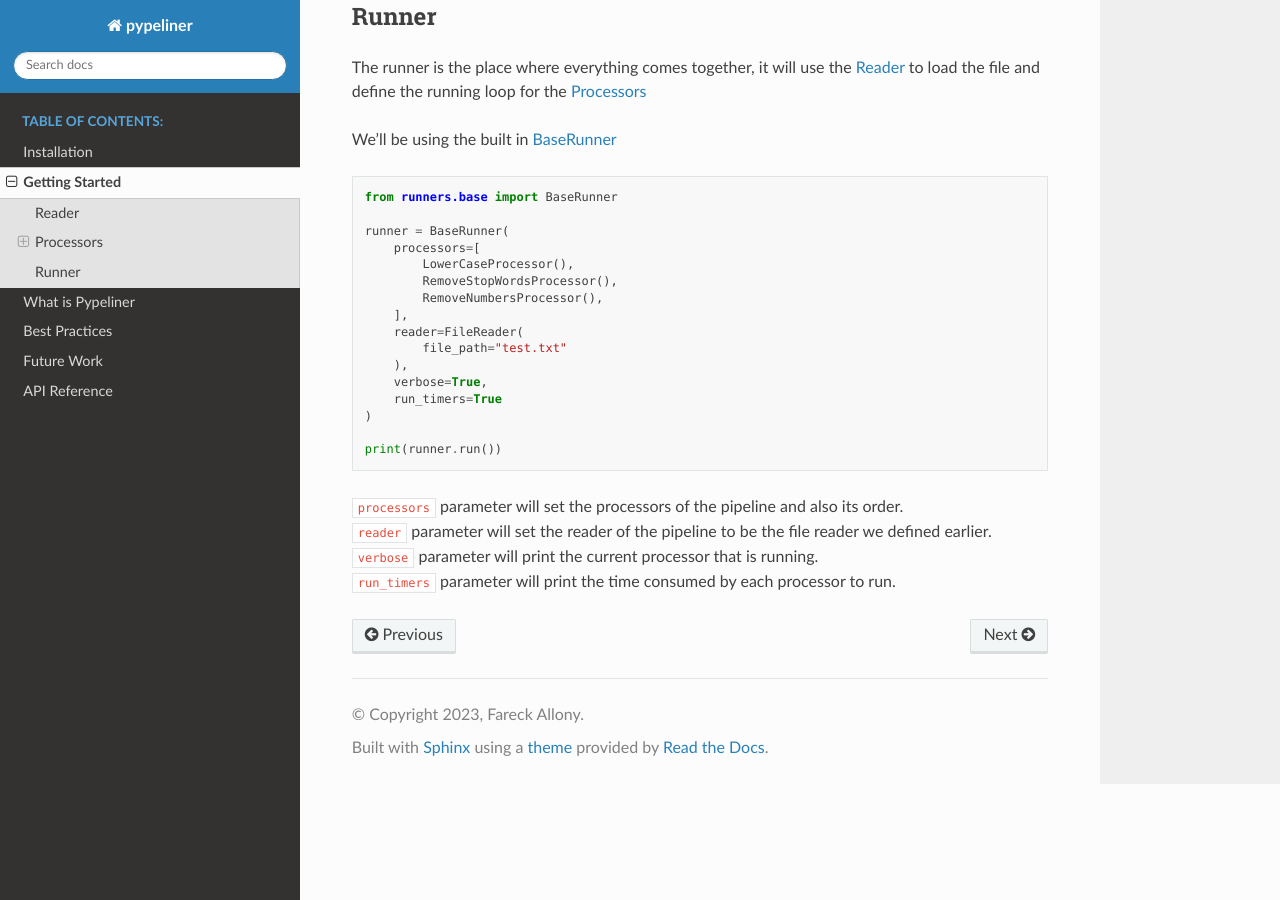
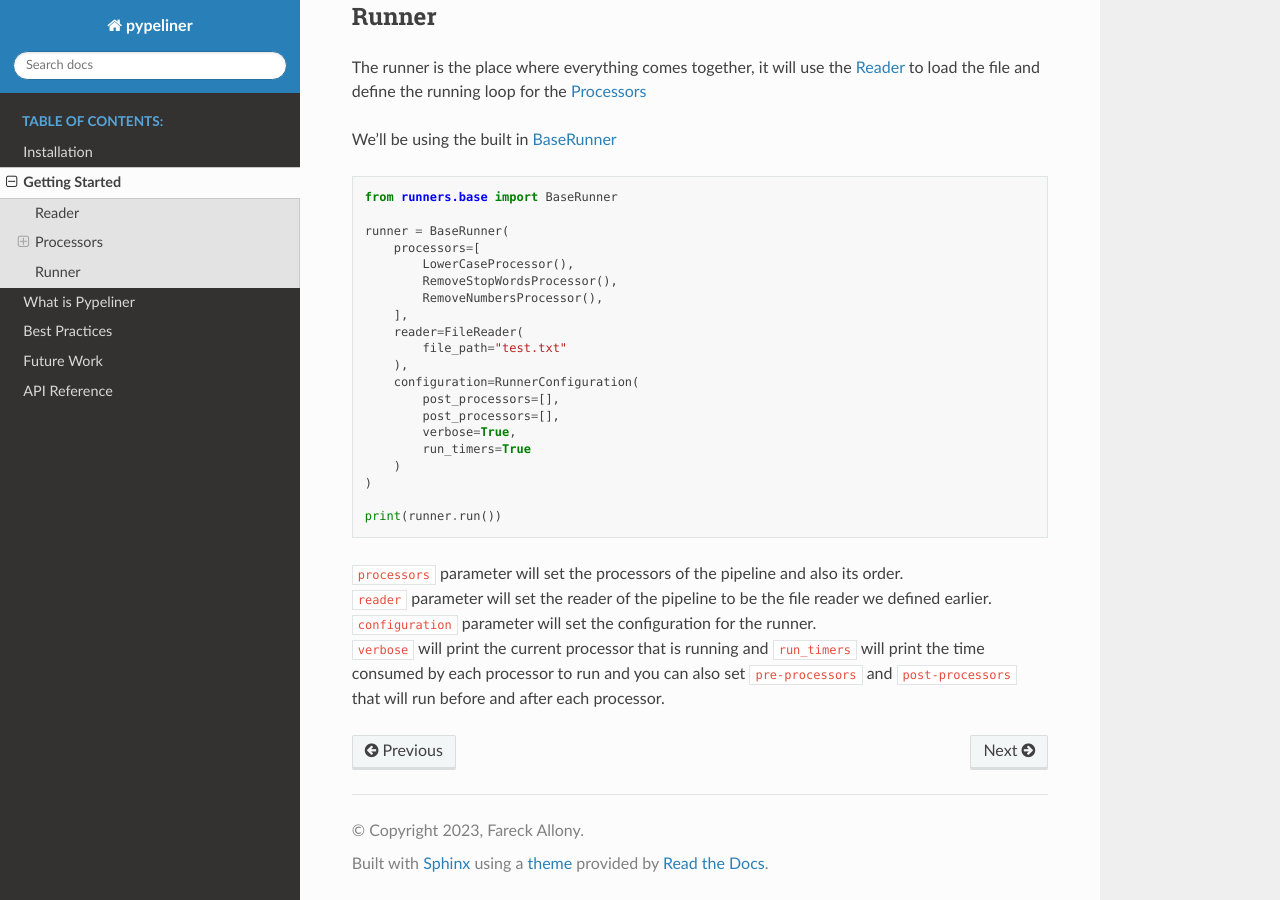
Before and after one commit to allonios/pypeliner, a Sphinx documentation site: the page built from docs/getting_started.rst, in a window 1280 px wide and 900 px high, scrolled down 1878 px. Built offline with Sphinx 7.4.7 and the Read the Docs theme 2.0.0, drawn with Linux system fonts in a browser that asks for light colours.

```diff
--- a/docs/getting_started.rst
+++ b/docs/getting_started.rst
@@ -134,13 +134,17 @@ We'll be using the built in :doc:`BaseRunner <_autosummary/pypeliner.runners.bas
         reader=FileReader(
             file_path="test.txt"
         ),
-        verbose=True,
-        run_timers=True
+        configuration=RunnerConfiguration(
+            post_processors=[],
+            post_processors=[],
+            verbose=True,
+            run_timers=True
+        )
     )
 
     print(runner.run())
 
 | ``processors`` parameter will set the processors of the pipeline and also its order.
 | ``reader`` parameter will set the reader of the pipeline to be the file reader we defined earlier.
-| ``verbose`` parameter will print the current processor that is running.
-| ``run_timers`` parameter will print the time consumed by each processor to run.
+| ``configuration`` parameter will set the configuration for the runner.
+| ``verbose`` will print the current processor that is running and ``run_timers`` will print the time consumed by each processor to run and you can also set ``pre-processors`` and ``post-processors`` that will run before and after each processor.
```
Also changed, not shown: README.md (+8 -4 lines).
